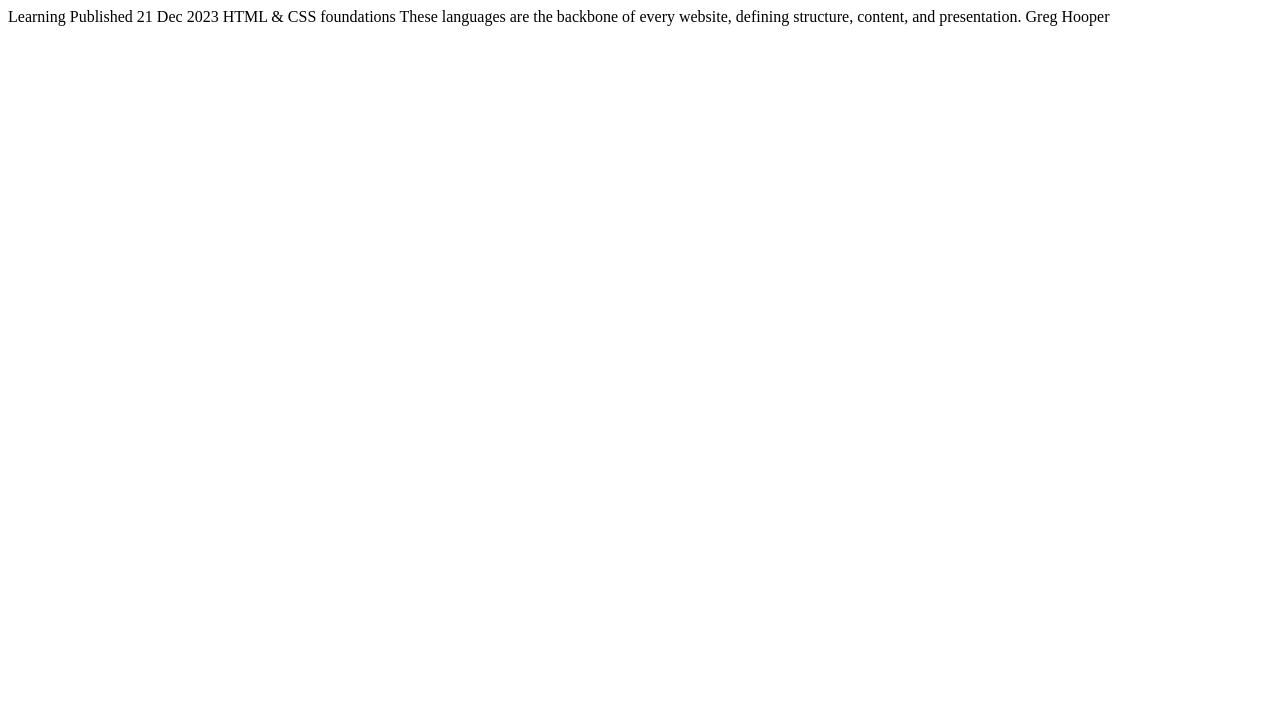
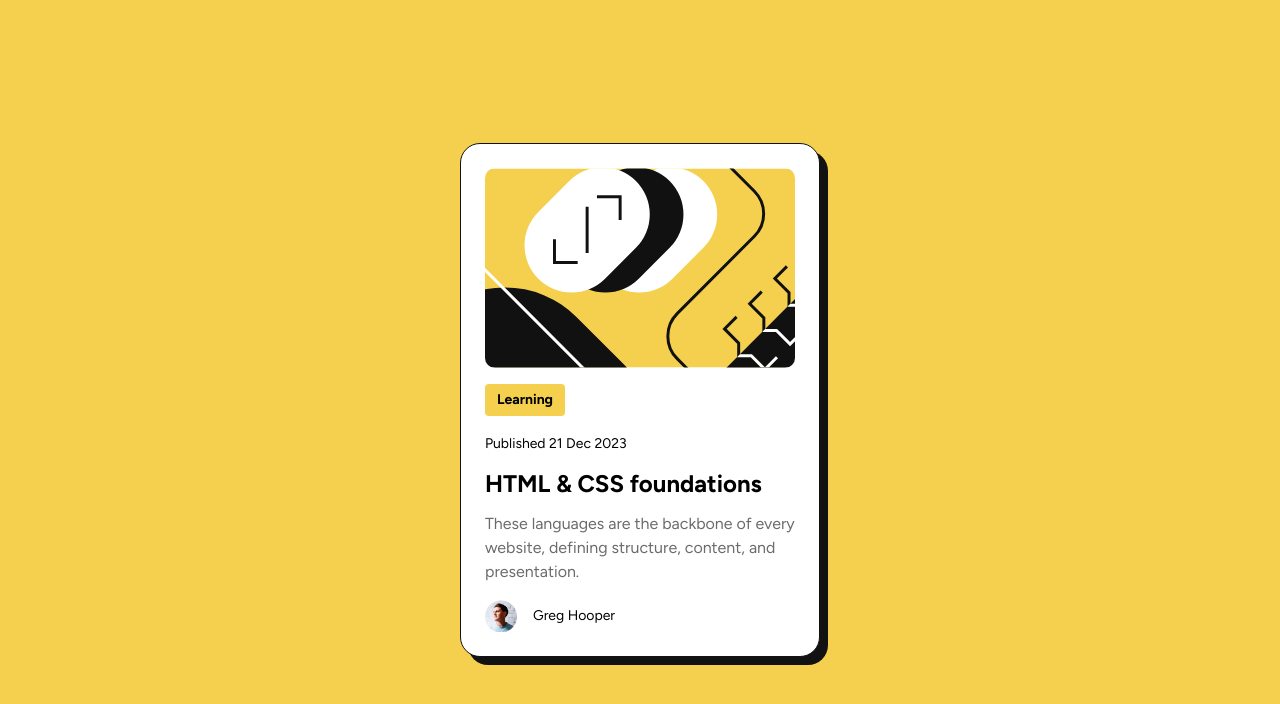
Before and after one commit to Nebil-Abdulfetah/Blog-preview-card, a plain HTML site: page index.html in a window 1280 px wide. Drawn offline with Linux system fonts and the light colour scheme.

Commit message:
Finished project code

```diff
--- a/css/style.css
+++ b/css/style.css
@@ -1 +1,69 @@
-/* font-family: "Figtree", serif; */
+:root {
+    --color-yellow: hsl(47, 88%, 63%);
+    --color-White: hsl(0, 0%, 100%);
+    --color-gray-light: hsl(0, 0%, 42%);
+    --color-gray-dark: hsl(0, 0%, 7%);
+}
+
+body {
+    font-size: 16px;
+    font-family: "Figtree", serif;
+    margin: 0;
+    line-height: 150%;
+}
+main {
+    height: 100vh;
+    background-color: var(--color-yellow);
+    align-content: center;
+    justify-items: center;
+}
+h1 {
+    font-size: 1.5rem;
+}
+p {
+    max-width: 310px;
+    color: var(--color-gray-light);
+    font-weight: medium;
+}
+.wrapper {
+    background-color: var(--color-White);
+    border-radius: 20px;
+    border: 1px solid var(--color-gray-dark);
+    box-shadow: 8px 8px var(--color-gray-dark);
+}
+.container {
+    margin-inline: auto;
+    margin: 1.5rem;
+}
+.card-img{
+    height: 200px;
+    background: url(../assets/images/illustration-article.svg);
+    background-size: cover;
+    background-repeat: no-repeat;
+    border-radius: 10px;
+}
+.card-tag {
+    background-color: var(--color-yellow);
+    width: fit-content;
+    padding: 4px 12px;
+    margin-block: 1rem;
+    font-weight: bold;
+    border-radius: 4px;
+    font-size: 14px;
+}
+.card-date, .profile-name {
+    font-size: .875rem;
+    font-weight: medium;
+}
+
+.profile {
+    display: flex;
+    align-items: center;
+    gap: 1rem;
+}
+.profile-img {
+    background: url(../assets/images/image-avatar.webp);
+    width: 32px;
+    height: 32px;
+    background-size: cover;
+}
--- a/index.html
+++ b/index.html
@@ -24,8 +24,23 @@
     <!-- Feel free to remove these styles or customise in your own stylesheet 👍 -->
   </head>
   <body>
-    Learning Published 21 Dec 2023 HTML & CSS foundations These languages are
-    the backbone of every website, defining structure, content, and
-    presentation. Greg Hooper
+    <main>
+      <div class="wrapper">
+        <div class="container">
+          <div class="card-img"></div>
+          <div class="card-tag">Learning</div>
+          <div class="card-date">Published 21 Dec 2023</div>
+          <h1>HTML & CSS foundations</h1>
+          <p>
+            These languages are the backbone of every website, defining
+            structure, content, and presentation.
+          </p>
+          <div class="profile">
+            <div class="profile-img"></div>
+            <div class="profile-name">Greg Hooper</div>
+          </div>
+        </div>
+      </div>
+    </main>
   </body>
 </html>
```
Also changed, not shown: 1 other file.
